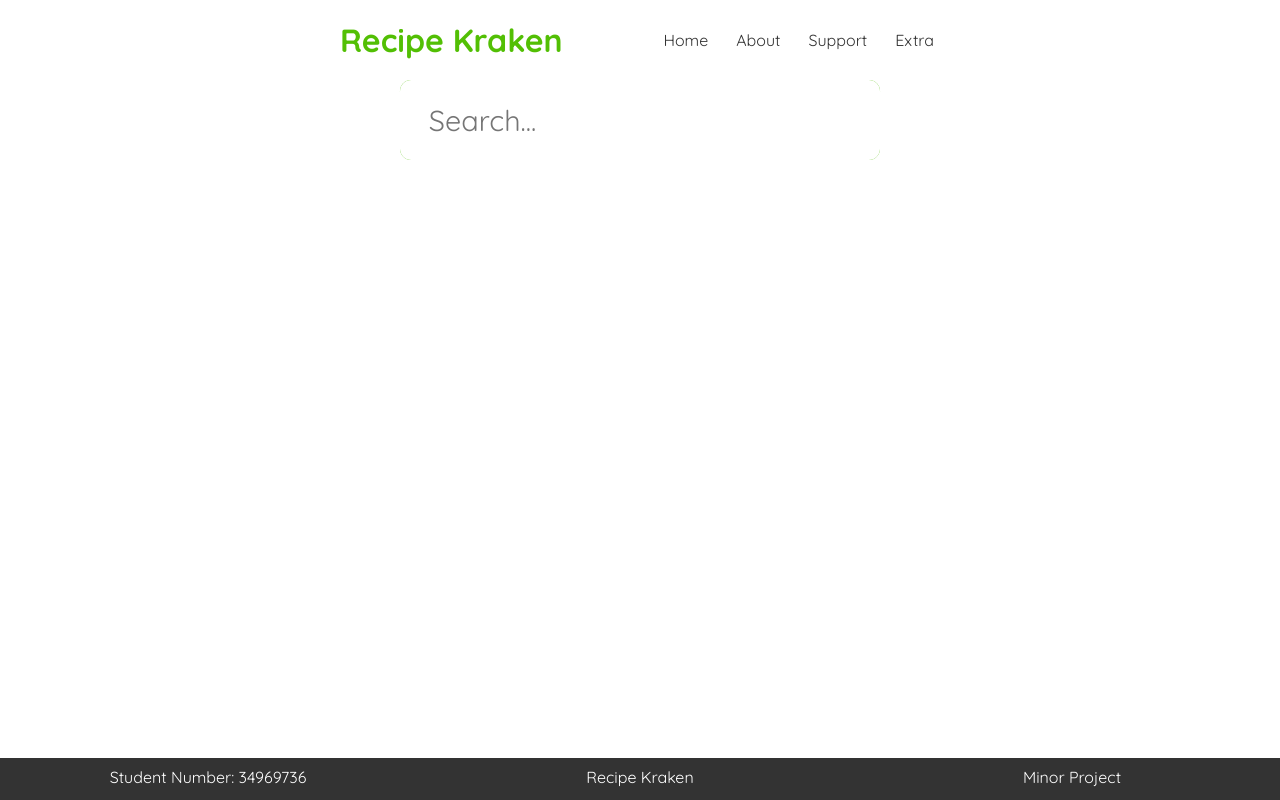
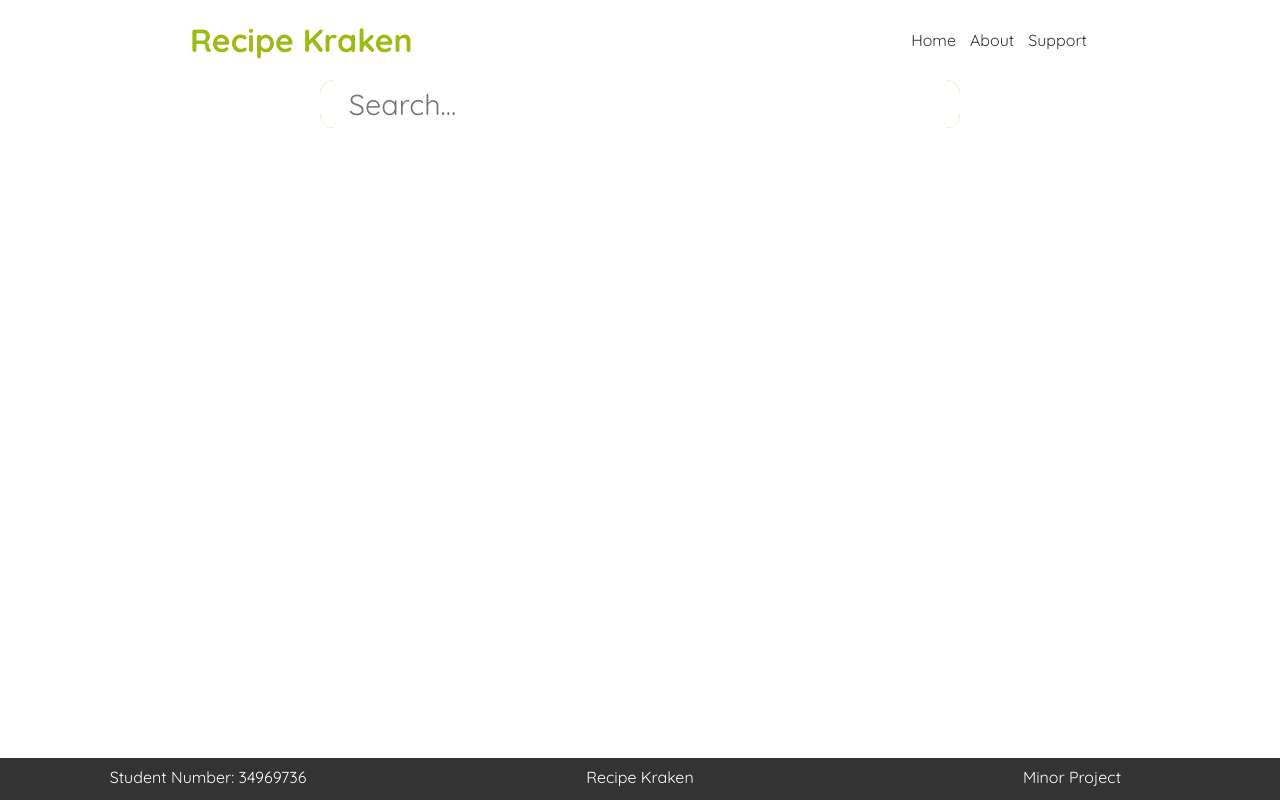
Before and after one commit to haz-ai/recipe-kraken, a React (Create React App) app: page / in a window 1280 px wide. Built offline with nearby package versions, Linux system fonts and the light colour scheme; the HTML template or start-up script is replaced by a standard one.

Commit message:
Basic CSS Working & fixed cache issue

```diff
--- a/src/Home.js
+++ b/src/Home.js
@@ -16,6 +16,7 @@ const Home = () => {
         console.log(URL);
         console.log(Query);
         console.log(data);
+        localStorage.removeItem(data);
     }
     const { data } = useFetch(URL);
     return (
@@ -33,11 +34,9 @@ const Home = () => {
                 </form>
             </div>
             {/* {Where recipes end up their is no div since recipe cards inserts a section for it} */}
-                {console.log(data)}
                 {/* {recieved && <img src={data.hits[0].recipe.image}></img> } */}
                 {data && <RecipeCards data={data} />}
         </div>
-
     );
 }
 
--- a/src/Navbar.js
+++ b/src/Navbar.js
@@ -7,7 +7,6 @@ const Navbar = () =>{
                 <Link to='/'>Home</Link>
                 <Link to='/About'>About</Link>
                 <Link to='/Support'>Support</Link>
-                <Link to='/'>Extra</Link>
             </div>
         </div>
     );
--- a/src/RecipeCards.css
+++ b/src/RecipeCards.css
@@ -1,53 +1,37 @@
-@import url("https://fonts.googleapis.com/css2?family=Quicksand:wght@300;400;500;600;700&display=swap");
-@import url("https://fonts.googleapis.com/css2?family=Roboto&display=swap");
-
-:root {
-  --rad: 0.7rem;
-  --dur: 0.3s;
-  --color-dark: #333;
-  --color-border: #f2f2f2;
-  --color-light: #ffffff;
-  --color-brand: #52bf04;
-  --color-accent: #56fc58;
-  --colour-background: #97BF7A;
-  --font-fam: "Quicksand";
-  --Recipe-height: 2rem;
-  --Recipe-btn-width: 5rem;
-  --Recipe-Grid-Spacing: 1rem;
-  --bez: cubic-bezier(0, 0, 0.43, 1.49);
-}
-/* base styles */
-* {
-    margin: 0;
-    font-family: var(--font-fam);
-    color: var(--color-dark);
-  }
 /* Recipe card beginnner class */
-.RecipeGrid{
+.RecipeGrid {
   display: grid;
   gap: var(--Recipe-Grid-Spacing);
-  grid-template-columns: repeat(auto-fill, minmax(240px, 1fr));
-  margin-bottom: 3rem;
+  grid-template-columns: repeat(auto-fill, minmax(240px, 0.5fr));
+  margin: 2rem;
+  margin-bottom: 4rem;
 }
-.RecipeCard{
+.RecipeCard {
   background-color: var(--colour-background);
   background-size: cover;
   display: block;
   align-content: center;
   align-items: center;
+  margin-left: auto;
+  margin-right: auto;
 }
-  .RecipeCard h1{
+.RecipeCard h1 {
   align-items: center;
   height: var(--height);
   font-family: var(--font-fam);
-    color: var(--color-dark);
+  color: var(--color-light);
   margin: 1rem;
   text-align: center;
 }
-.RecipeCard img{
+.RecipeCard img {
   height: auto;
-  width: 80%;
+  width: 90%;
+  margin-left: auto;
+  margin-right: auto;
   /* even more control with max-width */
   max-width: 720px;
   margin: 8px;
+  border-width: 1rem;
+  border-style: var(--bez);
+  border-color: var(--color-dark);
 }
--- a/src/index.css
+++ b/src/index.css
@@ -2,15 +2,19 @@
 @import url("https://fonts.googleapis.com/css2?family=Roboto&display=swap");
 
 :root {
-  --rad: 0.7rem;
-  --dur: 0.3s;
+  --rad: 0.9rem;
+  --dur: 2s;
   --color-dark: #333;
   --color-border: #f2f2f2;
   --color-light: #ffffff;
-  --color-brand: #52bf04;
+  --color-brand: #9cbb14;
   --color-accent: #56fc58;
+  --colour-background: #97bf7a;
   --font-fam: "Quicksand";
-  --height: 5rem;
+  --Recipe-height: 3rem;
+  --Recipe-btn-width: 5rem;
+  --Recipe-Grid-Spacing: 0.2rem;
+  --height: 3rem;
   --btn-width: 9rem;
   --bez: cubic-bezier(0, 0, 0.43, 1.49);
 }
@@ -25,7 +29,7 @@
   padding: 20px;
   display: flex;
   align-items: center;
-  max-width: 600px;
+  max-width: 900px;
   margin: 0 auto;
   border-bottom: var(--color-border);
 }
@@ -36,9 +40,9 @@
   margin-left: auto;
 }
 .Navbar a {
-  margin-left: 16px;
+  margin-left: 8px;
   text-decoration: none;
-  padding: 6px;
+  padding: 3px;
 }
 .Navbar a:hover {
   color: var(--color-accent);
@@ -60,7 +64,7 @@
 }
 .searching form {
   position: relative;
-  width: 30rem;
+  width: 40rem;
   background: var(--color-brand);
   border-radius: var(--rad);
 }
```
Lines whose indentation alone changed are shown as unchanged.
